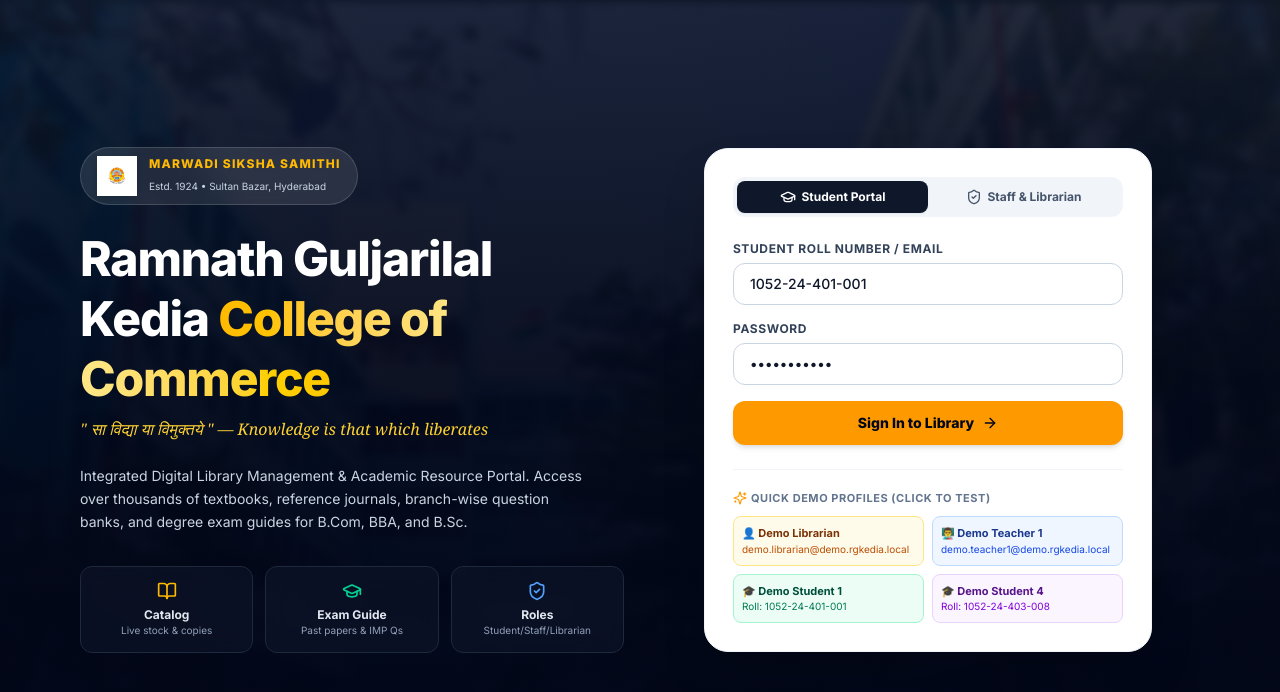
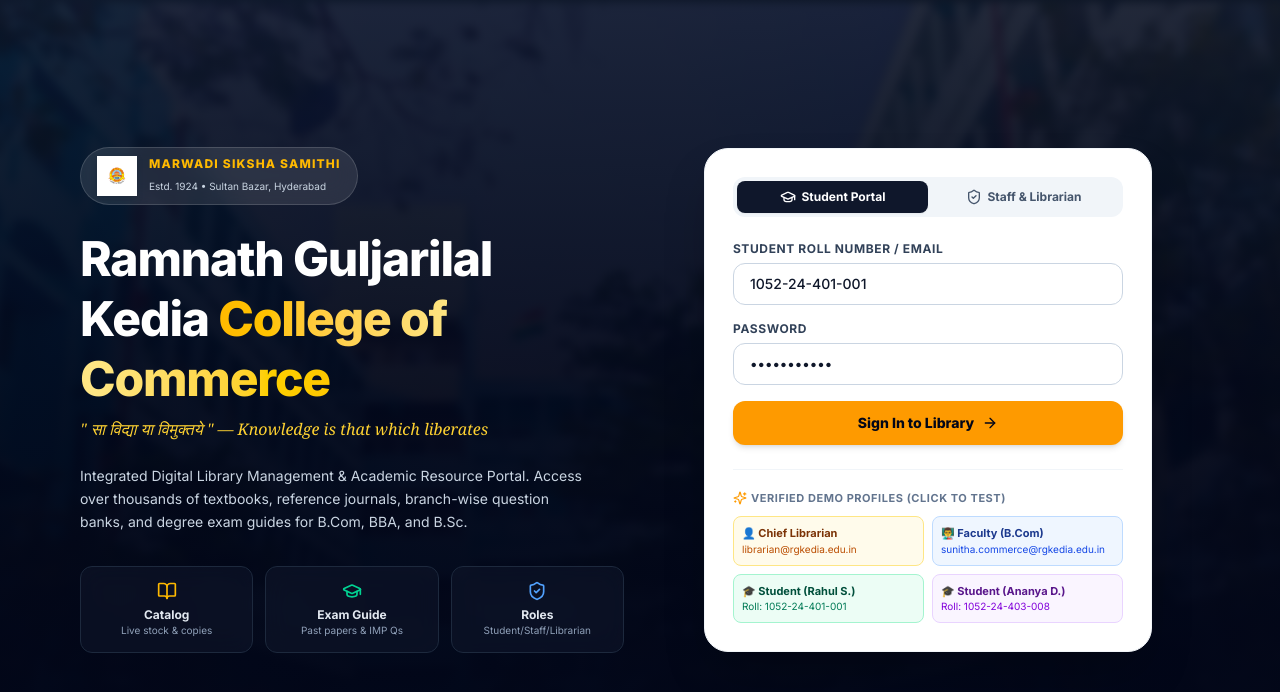
Before and after one commit to Nikhilgoud7/rg-kedia-library1, a React (Vite) app in the folder client/: page /login in a window 1280 px wide. Shown: the top 692 px of the page. Built offline with nearby package versions, Linux system fonts and the light colour scheme; no server answers.

Commit message:
fix(auth): update login quick-fill credentials to match active institutional accounts and add resilient CORS

```diff
--- a/client/src/pages/LoginPage.tsx
+++ b/client/src/pages/LoginPage.tsx
@@ -133,7 +133,7 @@ export const LoginPage: React.FC = () => {
                   onClick={() => {
                     setActiveTab('STUDENT');
                     setIdentifier('1052-24-401-001');
-                    setPassword('DemoPass@1234');
+                    setPassword('password123');
                   }}
                   className={`flex-1 py-2 rounded-lg text-xs font-bold transition flex items-center justify-center gap-1.5 ${
                     activeTab === 'STUDENT'
@@ -148,8 +148,8 @@ export const LoginPage: React.FC = () => {
                   type="button"
                   onClick={() => {
                     setActiveTab('FACULTY');
-                    setIdentifier('demo.librarian@demo.rgkedia.local');
-                    setPassword('DemoPass@1234');
+                    setIdentifier('librarian@rgkedia.edu.in');
+                    setPassword('admin123');
                   }}
                   className={`flex-1 py-2 rounded-lg text-xs font-bold transition flex items-center justify-center gap-1.5 ${
                     activeTab === 'FACULTY'
@@ -211,42 +211,42 @@ export const LoginPage: React.FC = () => {
               <div className="mt-6 pt-5 border-t border-slate-100">
                 <div className="flex items-center gap-1 text-[11px] font-bold text-slate-500 uppercase tracking-wider mb-2.5">
                   <Sparkles className="w-3.5 h-3.5 text-amber-500" />
-                  <span>Quick Demo Profiles (Click to test)</span>
+                  <span>Verified Demo Profiles (Click to test)</span>
                 </div>
                 <div className="grid grid-cols-2 gap-2">
                   <button
                     type="button"
-                    onClick={() => handleDemoFill('demo.librarian@demo.rgkedia.local', 'DemoPass@1234', 'FACULTY')}
-                    className="p-2 text-left rounded-lg bg-amber-50 hover:bg-amber-100 border border-amber-200 text-amber-900 transition"
+                    onClick={() => handleDemoFill('librarian@rgkedia.edu.in', 'admin123', 'FACULTY')}
+                    className="p-2 text-left rounded-lg bg-amber-50 hover:bg-amber-100 border border-amber-200 text-amber-900 transition cursor-pointer"
                   >
-                    <div className="text-[11px] font-bold">👤 Demo Librarian</div>
-                    <div className="text-[10px] text-amber-700 truncate">demo.librarian@demo.rgkedia.local</div>
+                    <div className="text-[11px] font-bold">👤 Chief Librarian</div>
+                    <div className="text-[10px] text-amber-700 truncate">librarian@rgkedia.edu.in</div>
                   </button>
 
                   <button
                     type="button"
-                    onClick={() => handleDemoFill('demo.teacher1@demo.rgkedia.local', 'DemoPass@1234', 'FACULTY')}
-                    className="p-2 text-left rounded-lg bg-blue-50 hover:bg-blue-100 border border-blue-200 text-blue-900 transition"
+                    onClick={() => handleDemoFill('sunitha.commerce@rgkedia.edu.in', 'password123', 'FACULTY')}
+                    className="p-2 text-left rounded-lg bg-blue-50 hover:bg-blue-100 border border-blue-200 text-blue-900 transition cursor-pointer"
                   >
-                    <div className="text-[11px] font-bold">👨‍🏫 Demo Teacher 1</div>
-                    <div className="text-[10px] text-blue-700 truncate">demo.teacher1@demo.rgkedia.local</div>
+                    <div className="text-[11px] font-bold">👨‍🏫 Faculty (B.Com)</div>
+                    <div className="text-[10px] text-blue-700 truncate">sunitha.commerce@rgkedia.edu.in</div>
                   </button>
 
                   <button
                     type="button"
-                    onClick={() => handleDemoFill('1052-24-401-001', 'DemoPass@1234', 'STUDENT')}
-                    className="p-2 text-left rounded-lg bg-emerald-50 hover:bg-emerald-100 border border-emerald-200 text-emerald-900 transition"
+                    onClick={() => handleDemoFill('1052-24-401-001', 'password123', 'STUDENT')}
+                    className="p-2 text-left rounded-lg bg-emerald-50 hover:bg-emerald-100 border border-emerald-200 text-emerald-900 transition cursor-pointer"
                   >
-                    <div className="text-[11px] font-bold">🎓 Demo Student 1</div>
+                    <div className="text-[11px] font-bold">🎓 Student (Rahul S.)</div>
                     <div className="text-[10px] text-emerald-700">Roll: 1052-24-401-001</div>
                   </button>
 
                   <button
                     type="button"
-                    onClick={() => handleDemoFill('1052-24-403-008', 'DemoPass@1234', 'STUDENT')}
-                    className="p-2 text-left rounded-lg bg-purple-50 hover:bg-purple-100 border border-purple-200 text-purple-900 transition"
+                    onClick={() => handleDemoFill('1052-24-403-008', 'password123', 'STUDENT')}
+                    className="p-2 text-left rounded-lg bg-purple-50 hover:bg-purple-100 border border-purple-200 text-purple-900 transition cursor-pointer"
                   >
-                    <div className="text-[11px] font-bold">🎓 Demo Student 4</div>
+                    <div className="text-[11px] font-bold">🎓 Student (Ananya D.)</div>
                     <div className="text-[10px] text-purple-700">Roll: 1052-24-403-008</div>
                   </button>
                 </div>
```
Also changed, not shown: 1 other file (tests, documents, lock files or other folders).
